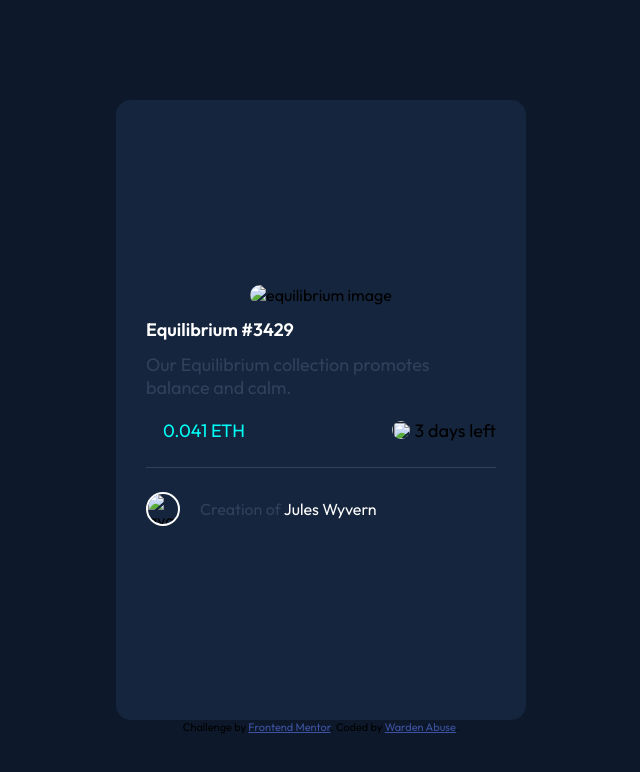
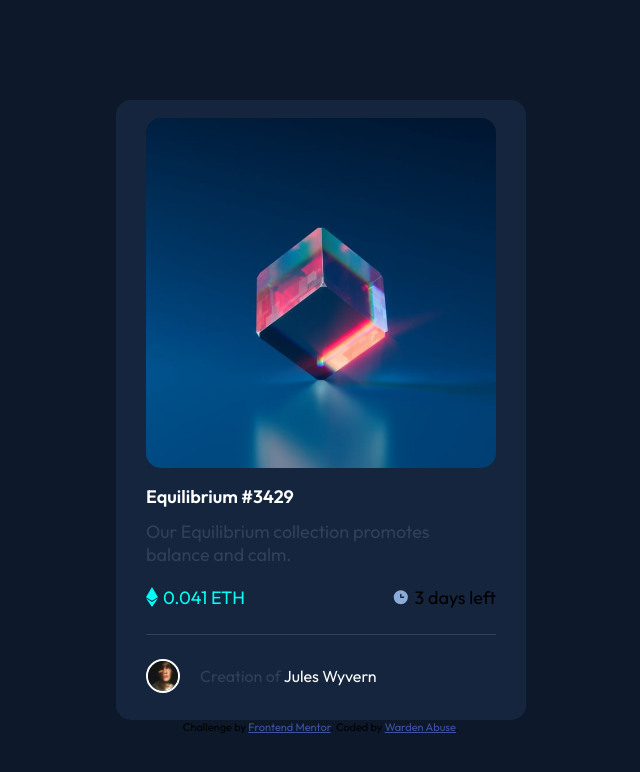
Before and after one commit to nikineese/nft-card-challenge, a plain HTML site: page index.html in a window 1280 px wide. Shown: the whole page, without its empty margins (319-959 px from the left). Drawn offline with Linux system fonts and the light colour scheme.

Commit message:
Update index.html

```diff
--- a/index.html
+++ b/index.html
@@ -4,7 +4,7 @@
   <meta charset="UTF-8">
   <meta name="viewport" content="width=device-width, initial-scale=1.0"> <!-- displays site properly based on user's device -->
 
-  <link rel="icon" type="image/png" sizes="32x32" href="favicon-32x32.png">
+  <link rel="icon" type="image/png" sizes="32x32" href="./images/favicon-32x32.png">
   <link rel="stylesheet" href="css/style.css">
   <title>Frontend Mentor | NFT preview card component</title>
 
@@ -19,8 +19,8 @@
 <div class="card">
   <div class="card-img">
     <a class="link" href="#">
-    <img src="image-equilibrium.jpg" alt="equilibrium image">
-    <div class="hover-bg-mainimage"><img class="hover-mainimage" src="icon-view.svg" alt=""></div>
+    <img src="./images/image-equilibrium.jpg" alt="equilibrium image">
+    <div class="hover-bg-mainimage"><img class="hover-mainimage" src="./images/icon-view.svg" alt=""></div>
     </a>
   </div>
   <div class="text-card">
@@ -29,17 +29,17 @@
   <span class="text-card-descr">Our Equilibrium collection promotes balance and calm.</span>
     <div class="text-card-info">
 <div class="text-card-price">
-  <img src="icon-ethereum.svg" alt="">
+  <img src="./images/icon-ethereum.svg" alt="">
   <span>0.041 ETH</span>
 </div>
 <div class="text-card-time">
-  <img src="icon-clock.svg" alt="">
+  <img src="./images/icon-clock.svg" alt="">
   <span>3 days left</span>
 </div>
     </div>
   </div>
   <footer class="footer">
-    <img src="image-avatar.png" alt="avatar">
+    <img src="./images/image-avatar.png" alt="avatar">
   <p>Creation of <span><a class="link" href="#">Jules Wyvern</a></span></p>
   </footer>
 </div>
```
